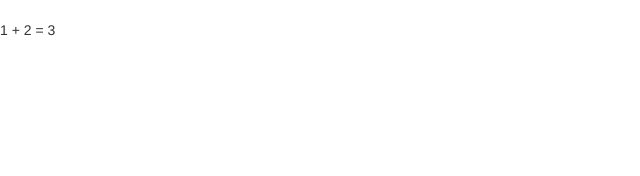
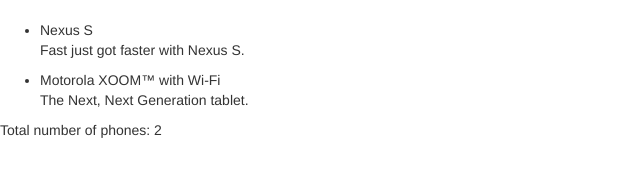
Before and after one commit to mlmedia/angular_demo, a website: page app/index.html in a window 1280 px wide. Shown: the whole page, without its empty margins (0-640 px from the left). Drawn offline with nearby package versions, Linux system fonts and the light colour scheme.

Commit message:
- step 1 exercise

```diff
--- a/app/index.html
+++ b/app/index.html
@@ -8,6 +8,20 @@
     <script src="../bower_components/angular/angular.js"></script>
 </head>
 <body>
-    <p>1 + 2 = {{ 1 + 2 }}</p>
+    <ul>
+        <li>
+            <span>Nexus S</span>
+            <p>
+                Fast just got faster with Nexus S.
+            </p>
+        </li>
+        <li>
+            <span>Motorola XOOM™ with Wi-Fi</span>
+            <p>
+                The Next, Next Generation tablet.
+            </p>
+        </li>
+    </ul>
+    <p>Total number of phones: 2</p>
 </body>
 </html>
```
Also changed, not shown: 1 other file.
